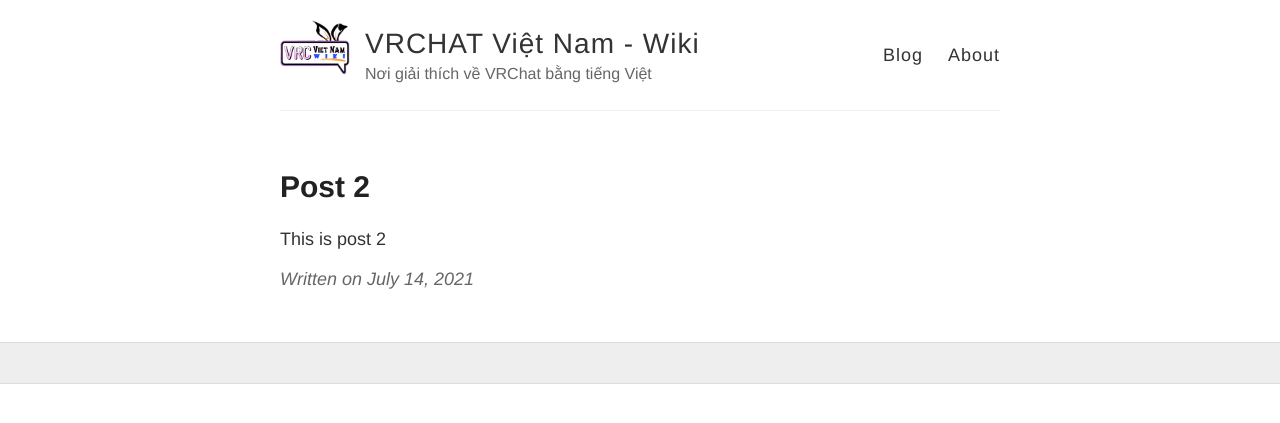
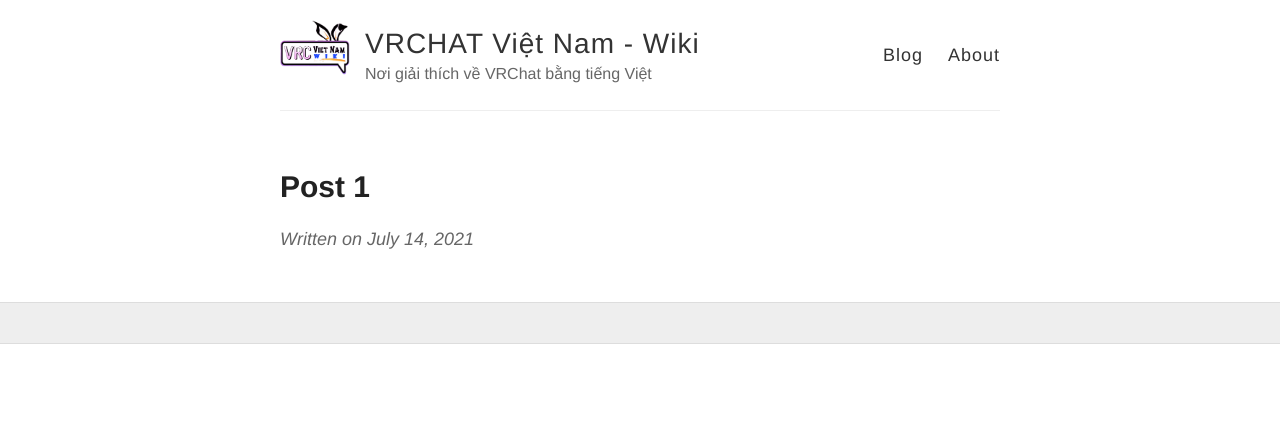
Before and after one commit to vrchatvn/vrchatvn.github.io, a Jekyll site: the page built from _posts/2021-07-14-Post-2.md, in a window 1280 px wide. Shown: the top 423 px of the page. Built offline with Jekyll 4.4.1, drawn with Linux system fonts in a browser that asks for light colours; our own code applies the rules of GitHub Pages for plain Markdown files.

Commit message:
Update 2021-07-14-Post-2.md

```diff
--- a/_posts/2021-07-14-Post-2.md
+++ b/_posts/2021-07-14-Post-2.md
@@ -1 +1,4 @@
-This is post 2
+---
+layout: post
+title: Post 1
+---
```
